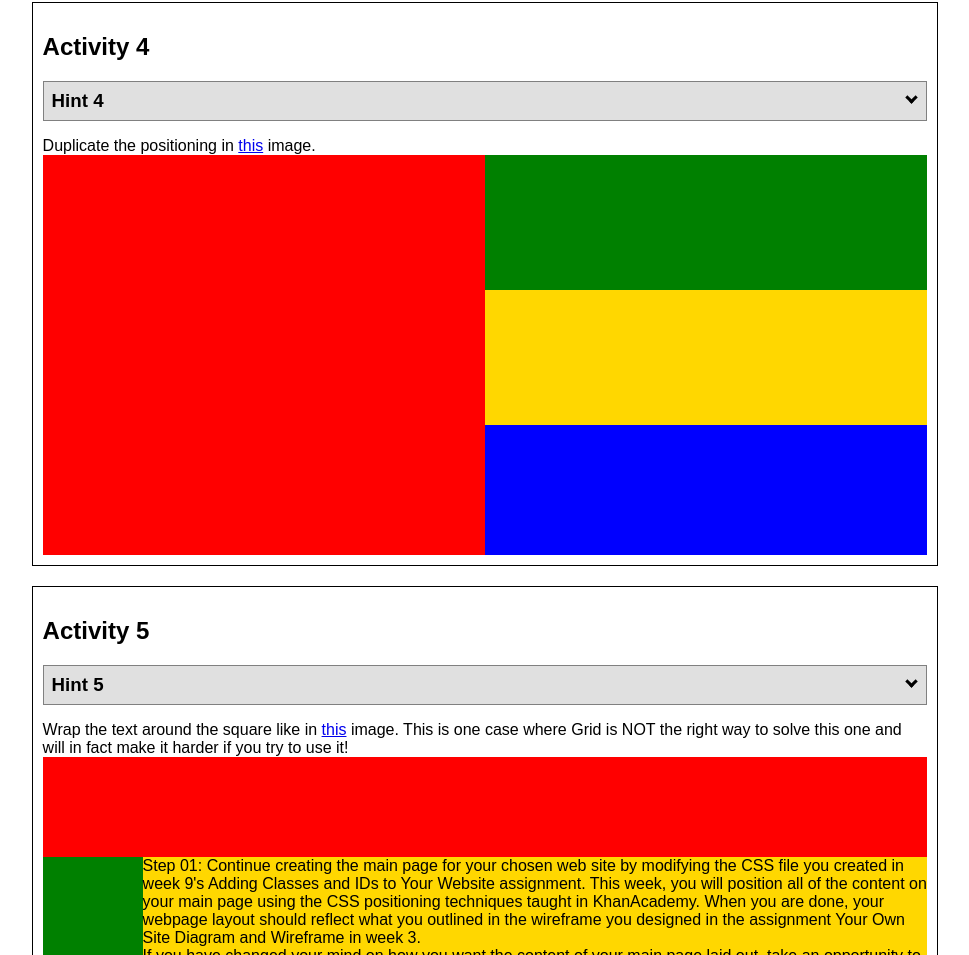
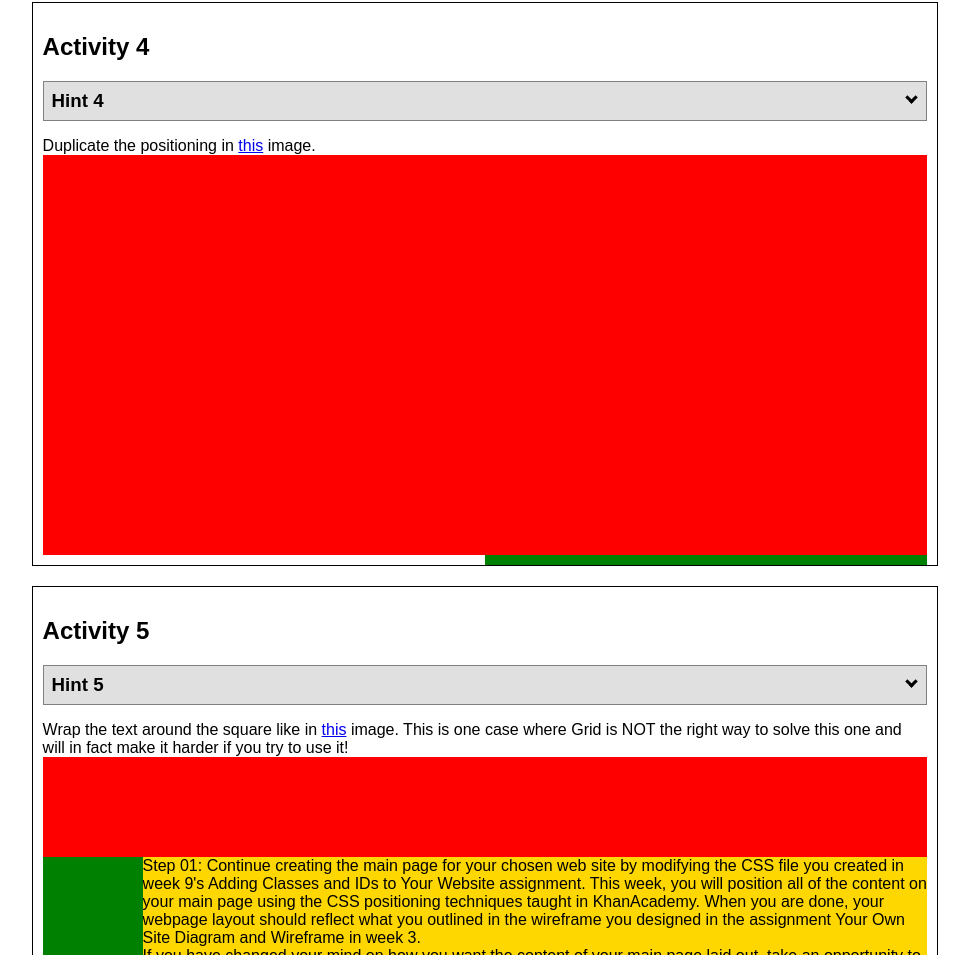
Before and after one commit to designdivin/wdd130-old, a plain HTML site: page position/positioning.html in a window 1280 px wide. Shown: the part 1939-2894 px from the top of the page, without its empty margins (155-1124 px from the left). Drawn offline with Linux system fonts and the light colour scheme.

Commit message:
added element

```diff
--- a/position/positionstyles.css
+++ b/position/positionstyles.css
@@ -116,7 +116,7 @@
   height: 400px;
   background-color: red;
   grid-row: 1/4;
-  grid-column: 1/2;
+  grid-column: 1/3;
 }
 .green4 {
   width: 100%;
```
